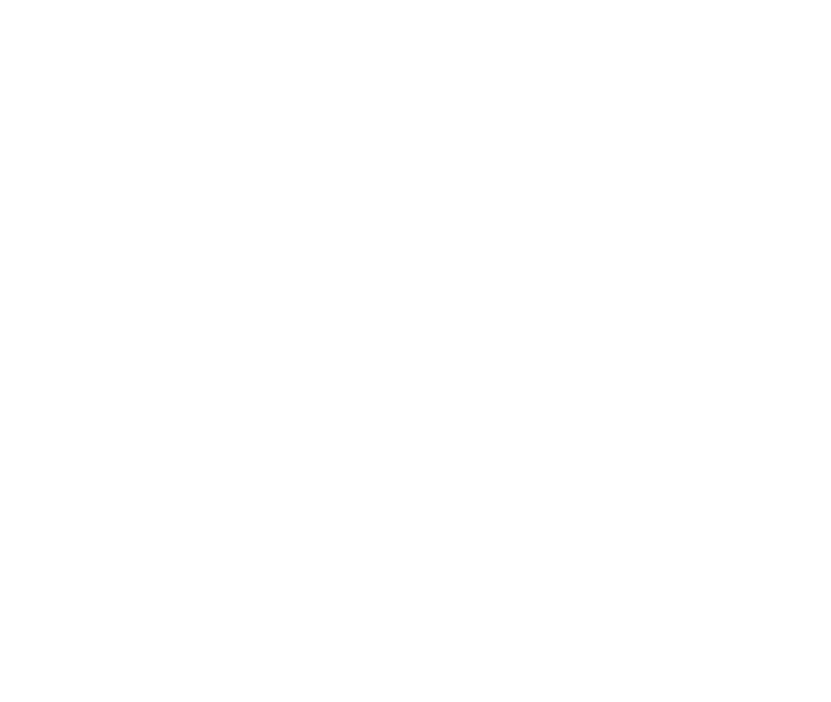
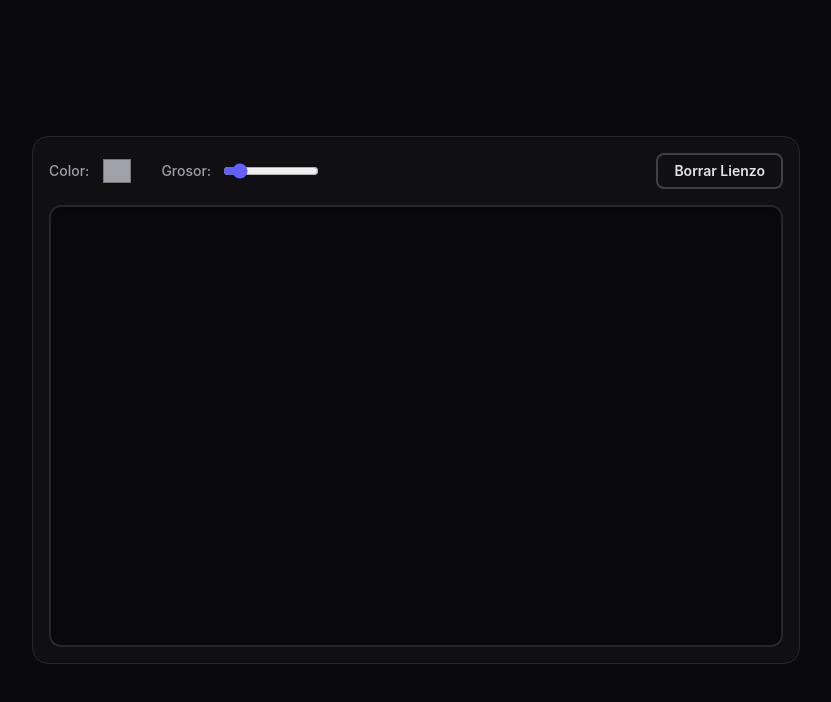
Before and after one commit to loaizavelez/ProyectoCharacterVitae, a React (Vite) app: page /canvas in a window 1280 px wide. Before the commit this address had no page. Shown: the top 702 px of the page, without its empty margins (224-1055 px from the left). Built offline with nearby package versions, Linux system fonts and the light colour scheme.

Commit message:
correción de canvas

```diff
--- a/package.json
+++ b/package.json
@@ -13,6 +13,7 @@
     "@gsap/react": "^2.1.2",
     "@tailwindcss/vite": "^4.3.3",
     "gsap": "^3.15.0",
+    "phaser": "^4.2.1",
     "react": "^19.2.8",
     "react-dom": "^19.2.8",
     "react-router-dom": "^7.18.4",
--- a/src/App.jsx
+++ b/src/App.jsx
@@ -1,6 +1,8 @@
 import { BrowserRouter, Routes, Route } from 'react-router-dom';
+import Landing from './Pages/LandingPage/Landing';
 import Login from './Pages/Login/Login';
-import Landing from './Pages/LandingPage/Landing';
+// 1. Importas el componente del Canvas
+import DrawingCanvas from './Components/DrawingCanvas/DrawingCanvas';
 
 function App() {
   return (
@@ -8,6 +10,14 @@
       <Routes>
         <Route path="/" element={<Landing />} />
         <Route path="/login" element={<Login />} />
+
+
+        <Route path="/canvas" element={
+          <div className="min-h-screen bg-zinc-950 flex items-center justify-center p-4">
+            <DrawingCanvas />
+          </div>
+        } />
+
       </Routes>
     </BrowserRouter>
   );
--- /dev/null
+++ b/src/Components/DrawingCanvas/DrawingCanvas.jsx
@@ -0,0 +1,133 @@
+import { useRef, useState, useEffect } from 'react';
+
+export default function DrawingCanvas() {
+  const canvasRef = useRef(null);
+  const contextRef = useRef(null);
+  const [isDrawing, setIsDrawing] = useState(false);
+  const [color, setColor] = useState('#a1a1aa'); // Color zinc-400 por defecto
+  const [brushSize, setBrushSize] = useState(3);
+
+  useEffect(() => {
+    const canvas = canvasRef.current;
+
+    // Le damos una resolución interna alta para que las líneas no se vean pixeladas
+    canvas.width = 1000;
+    canvas.height = 600;
+
+    const context = canvas.getContext("2d");
+    context.lineCap = "round";
+    context.lineJoin = "round";
+    context.strokeStyle = color;
+    context.lineWidth = brushSize;
+    contextRef.current = context;
+  }, []);
+
+  // Actualiza el color o tamaño del pincel si el usuario los cambia
+  useEffect(() => {
+    if (contextRef.current) {
+      contextRef.current.strokeStyle = color;
+      contextRef.current.lineWidth = brushSize;
+    }
+  }, [color, brushSize]);
+
+  // Función matemática para que el dibujo sea exacto en pantallas de PC o Celulares
+  const getCoordinates = (e) => {
+    const canvas = canvasRef.current;
+    const rect = canvas.getBoundingClientRect();
+
+    // Calculamos la escala por si Tailwind redujo el tamaño del canvas en un celular
+    const scaleX = canvas.width / rect.width;
+    const scaleY = canvas.height / rect.height;
+
+    let clientX = e.clientX;
+    let clientY = e.clientY;
+
+    // Soporte para pantallas táctiles (móviles)
+    if (e.touches && e.touches.length > 0) {
+      clientX = e.touches[0].clientX;
+      clientY = e.touches[0].clientY;
+    }
+
+    return {
+      x: (clientX - rect.left) * scaleX,
+      y: (clientY - rect.top) * scaleY
+    };
+  };
+
+  const startDrawing = (e) => {
+    e.preventDefault(); // Evita que la pantalla haga scroll en móviles al dibujar
+    const { x, y } = getCoordinates(e);
+    contextRef.current.beginPath();
+    contextRef.current.moveTo(x, y);
+    setIsDrawing(true);
+  };
+
+  const finishDrawing = () => {
+    contextRef.current.closePath();
+    setIsDrawing(false);
+  };
+
+  const draw = (e) => {
+    if (!isDrawing) return;
+    e.preventDefault();
+    const { x, y } = getCoordinates(e);
+    contextRef.current.lineTo(x, y);
+    contextRef.current.stroke();
+  };
+
+  const clearCanvas = () => {
+    const canvas = canvasRef.current;
+    const context = contextRef.current;
+    context.clearRect(0, 0, canvas.width, canvas.height);
+  };
+
+  return (
+    <div className="flex flex-col items-center gap-4 w-full max-w-3xl mx-auto p-4 bg-zinc-900/50 rounded-2xl border border-zinc-800 backdrop-blur-sm">
+
+      {/* Controles de Dibujo */}
+      <div className="flex flex-wrap items-center justify-between w-full gap-4">
+        <div className="flex items-center gap-3">
+          <label className="text-sm text-zinc-400 font-medium">Color:</label>
+          <input
+            type="color"
+            value={color}
+            onChange={(e) => setColor(e.target.value)}
+            className="w-8 h-8 rounded cursor-pointer bg-transparent border-0 p-0"
+          />
+
+          <label className="text-sm text-zinc-400 font-medium ml-4">Grosor:</label>
+          <input
+            type="range"
+            min="1" max="20"
+            value={brushSize}
+            onChange={(e) => setBrushSize(e.target.value)}
+            className="w-24 accent-indigo-500 cursor-pointer"
+          />
+        </div>
+
+        <button
+          onClick={clearCanvas}
+          className="px-4 py-1.5 text-sm font-semibold text-zinc-200 border-2 border-zinc-700 rounded-lg hover:bg-zinc-800 transition-colors"
+        >
+          Borrar Lienzo
+        </button>
+      </div>
+
+      {/* Lienzo (Canvas) */}
+      <div className="w-full relative overflow-hidden rounded-xl border-2 border-zinc-800 bg-zinc-950 shadow-inner">
+        <canvas
+          ref={canvasRef}
+          onMouseDown={startDrawing}
+          onMouseUp={finishDrawing}
+          onMouseOut={finishDrawing}
+          onMouseMove={draw}
+          onTouchStart={startDrawing} // Soporte Touch (Móviles)
+          onTouchEnd={finishDrawing}  // Soporte Touch (Móviles)
+          onTouchMove={draw}          // Soporte Touch (Móviles)
+          className="w-full h-auto aspect-[5/3] cursor-crosshair touch-none"
+        />
+      </div>
+
+    </div>
+  );
+}
--- a/src/Pages/Login/Login.jsx
+++ b/src/Pages/Login/Login.jsx
@@ -1,14 +1,18 @@
 import { useState } from 'react';
-
+import { useNavigate } from 'react-router-dom';
 
 export default function Login() {
-  const [email, setEmail] = useState('');
+  // Cambiamos "email" por "username"
+  const [username, setUsername] = useState('');
   const [password, setPassword] = useState('');
+  const navigate = useNavigate();
 
   const handleSubmit = (e) => {
     e.preventDefault();
-    // Aquí conectaremos la lógica de autenticación más adelante
-    console.log('Datos de acceso:', { email, password });
+    console.log('Datos de acceso:', { username, password });
+
+    // Redirigimos al canvas
+    navigate('/canvas');
   };
 
   return (
@@ -26,15 +30,16 @@
 
         <form onSubmit={handleSubmit} className="space-y-6">
           <div>
-            <label htmlFor="email" className="block text-sm font-medium text-zinc-300">
-              Correo Electrónico
+            <label htmlFor="username" className="block text-sm font-medium text-zinc-300">
+              Usuario
             </label>
             <div className="mt-2">
+              {/* AQUÍ ESTÁ EL CAMBIO CLAVE: type="text" en lugar de type="email" */}
               <input
-                id="email"
-                type="email"
-                value={email}
-                onChange={(e) => setEmail(e.target.value)}
+                id="username"
+                type="text"
+                value={username}
+                onChange={(e) => setUsername(e.target.value)}
                 required
                 className="w-full px-4 py-3 bg-zinc-950 border border-zinc-700 rounded-xl text-white placeholder-zinc-500 focus:outline-none focus:ring-2 focus:ring-indigo-500 focus:border-transparent transition-all"
                 placeholder="tu@correo.com"
```
Also changed, not shown: 1 other file (tests, documents, lock files or other folders).
